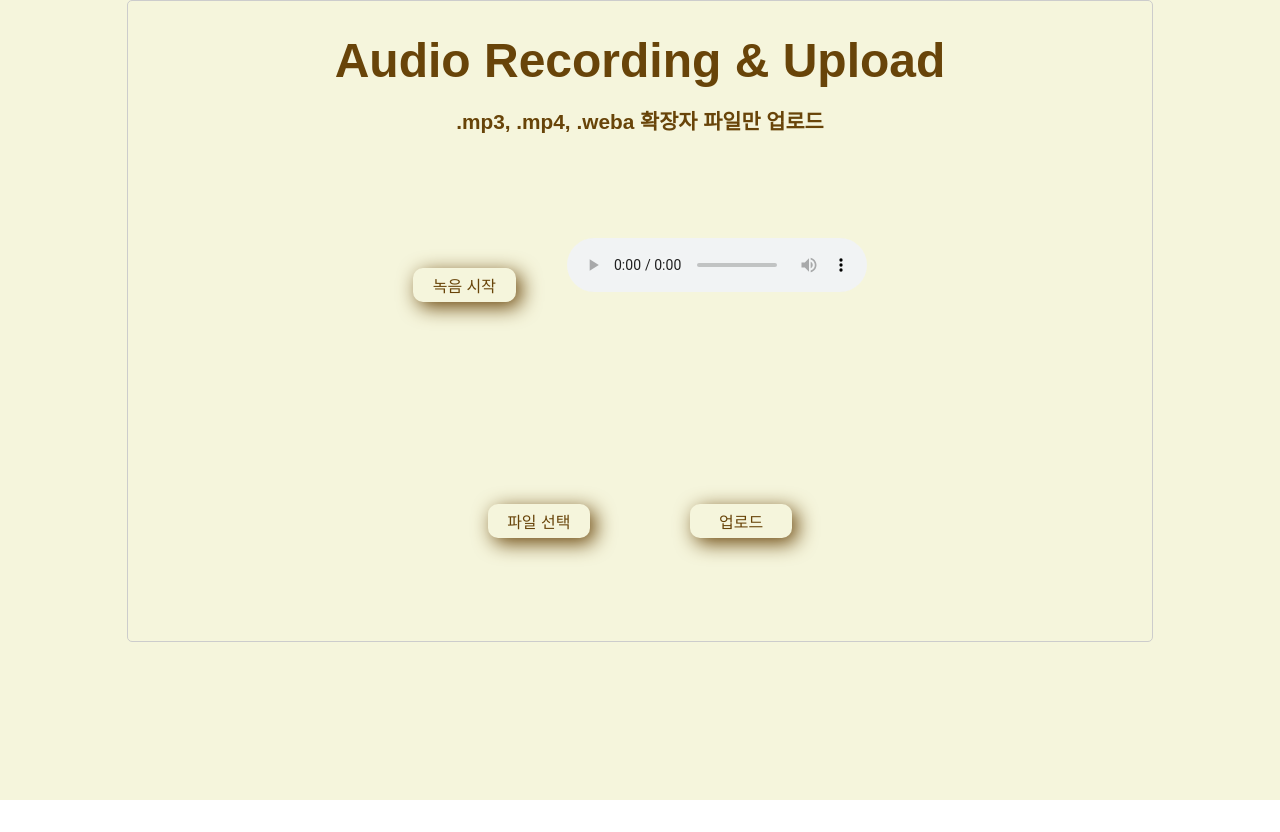
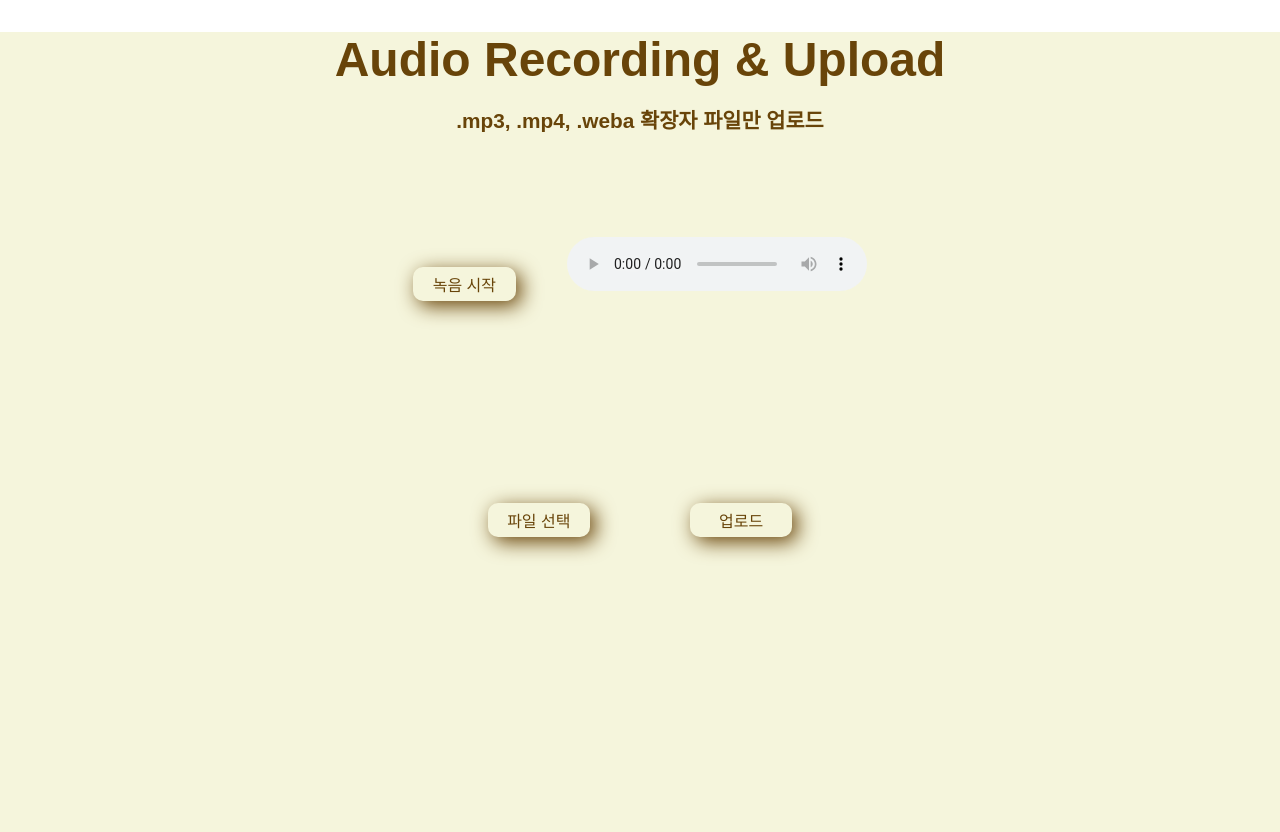
Before and after one commit to Soojong94/SilJeon, a React (Create React App) app in the folder your_voice/front/: page /coughUd in a window 1280 px wide. Before the commit the page ends 800 px from the top, so only its background shows below. Built offline with nearby package versions, Linux system fonts and the light colour scheme.

Commit message:
recordingPg

```diff
--- a/your_voice/front/src/uploard/bothloard.css
+++ b/your_voice/front/src/uploard/bothloard.css
@@ -1,3 +1,7 @@
+element.style {
+    margin-top: 0px;
+}
+
 .parent-box {
     background-color: rgb(245, 245, 220);
     width: 100vw;
@@ -7,7 +11,7 @@
 .box {
 
    justify-content: center;
-    border: 1px solid #ccc;
+    /* border: 1px solid #ccc; */
     border-radius: 5px;
     width: 80%;
     height:80%;
```
